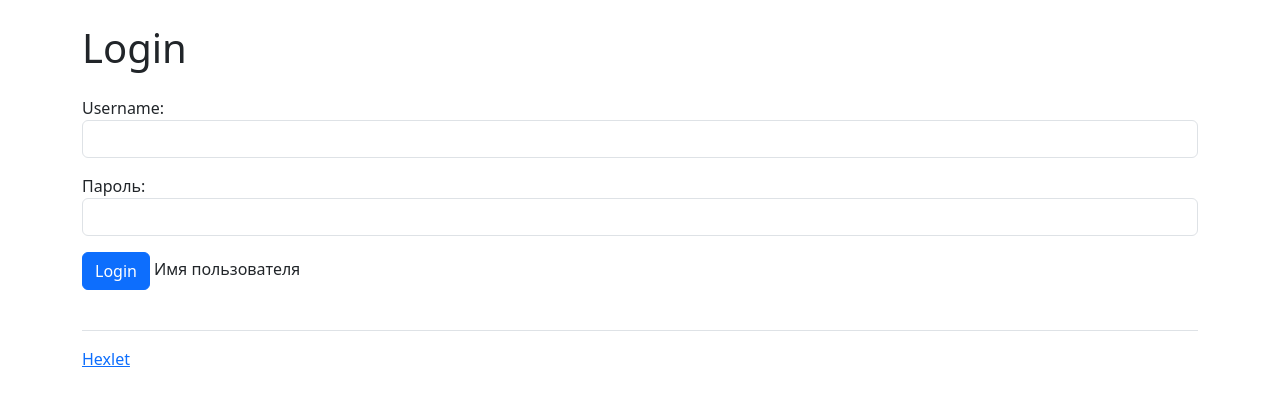
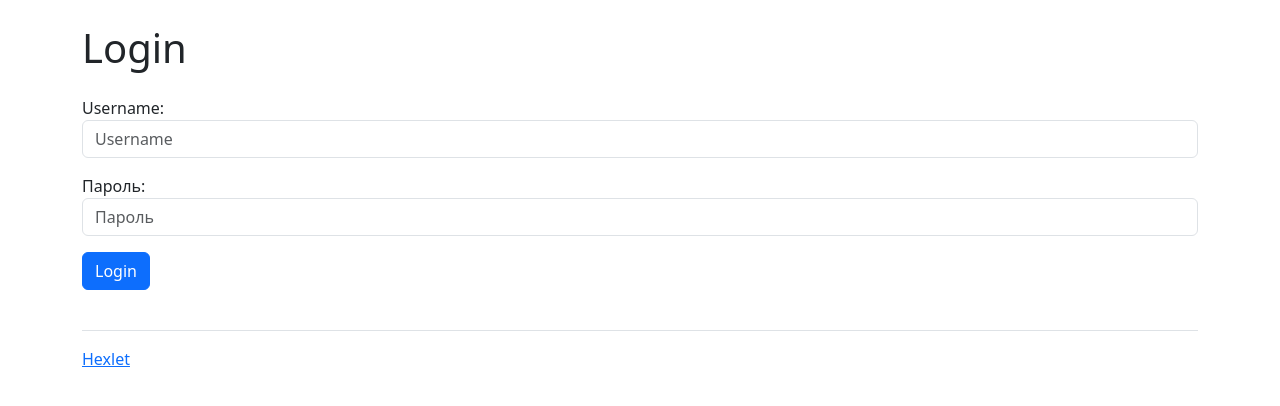
Before and after one commit to Konst-Pav/task-manager, a Django app: page /login/ in a window 1280 px wide. Shown: the part 73-479 px from the top of the page. Run offline with Django 4.2, Linux system fonts and the light colour scheme; some libraries are stand-ins or nearby versions.

Commit message:
login template update

```diff
--- a/task_manager/templates/login.html
+++ b/task_manager/templates/login.html
@@ -8,7 +8,6 @@
         {% csrf_token %}
         {{ form.as_p }}
         <input class="btn btn-primary" type="submit" value="{% translate 'Login' %}">
-        Имя пользователя
     </div>
 </form>
 {% endblock %}
--- a/task_manager/user/forms.py
+++ b/task_manager/user/forms.py
@@ -49,5 +49,11 @@ class RegisterUserForm(UserCreationForm):
 
 
 class LoginUserForm(AuthenticationForm):
-    username = forms.CharField(label=_('Username'), widget=forms.TextInput(attrs={'class': 'form-control'}))
-    password = forms.CharField(label=_('Password'), widget=forms.PasswordInput(attrs={'class': 'form-control'}))
+    username = forms.CharField(
+        label=_('Username'),
+        widget=forms.TextInput(attrs={'class': 'form-control', 'placeholder': _('Username')})
+    )
+    password = forms.CharField(
+        label=_('Password'),
+        widget=forms.PasswordInput(attrs={'class': 'form-control', 'placeholder': _('Password')})
+    )
```
